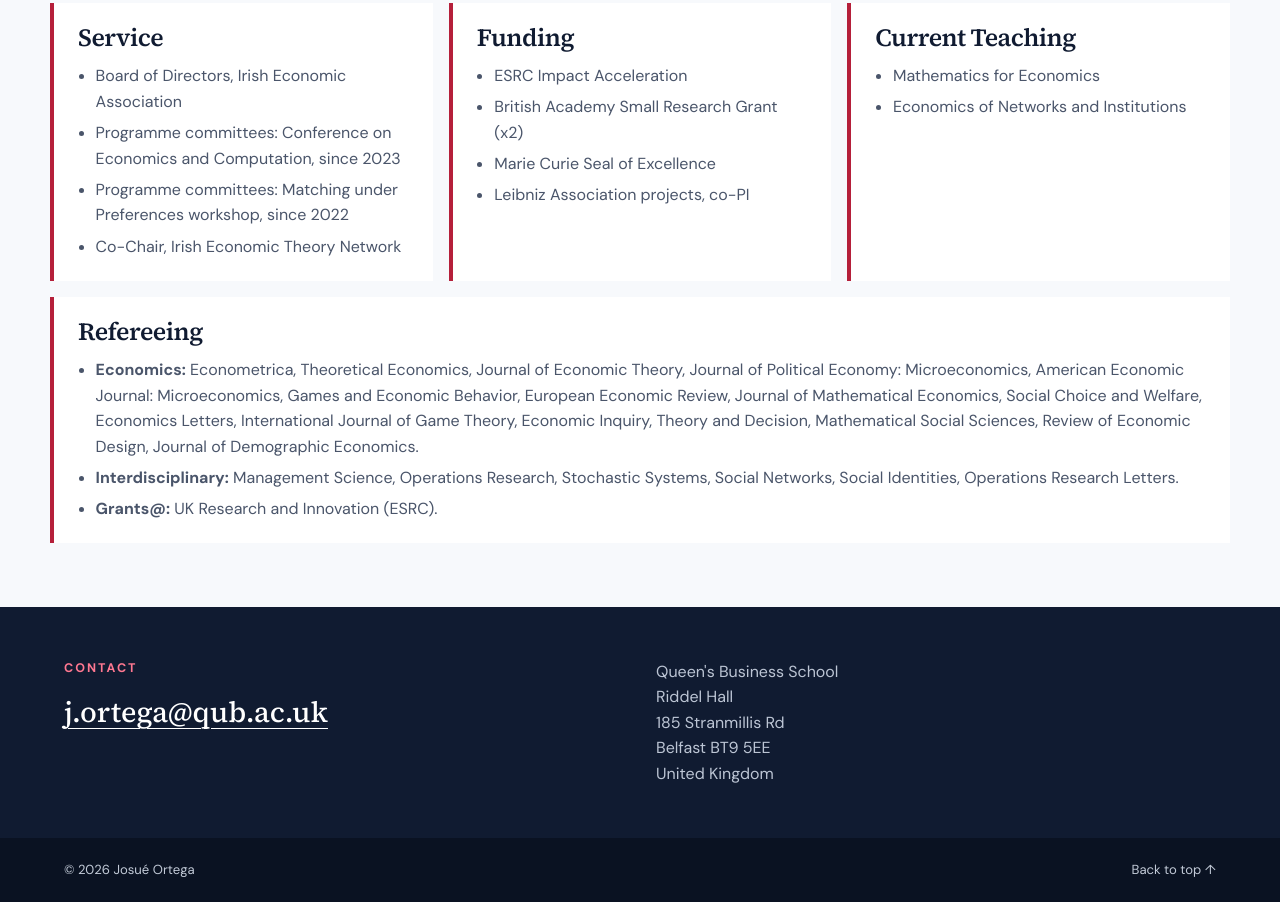
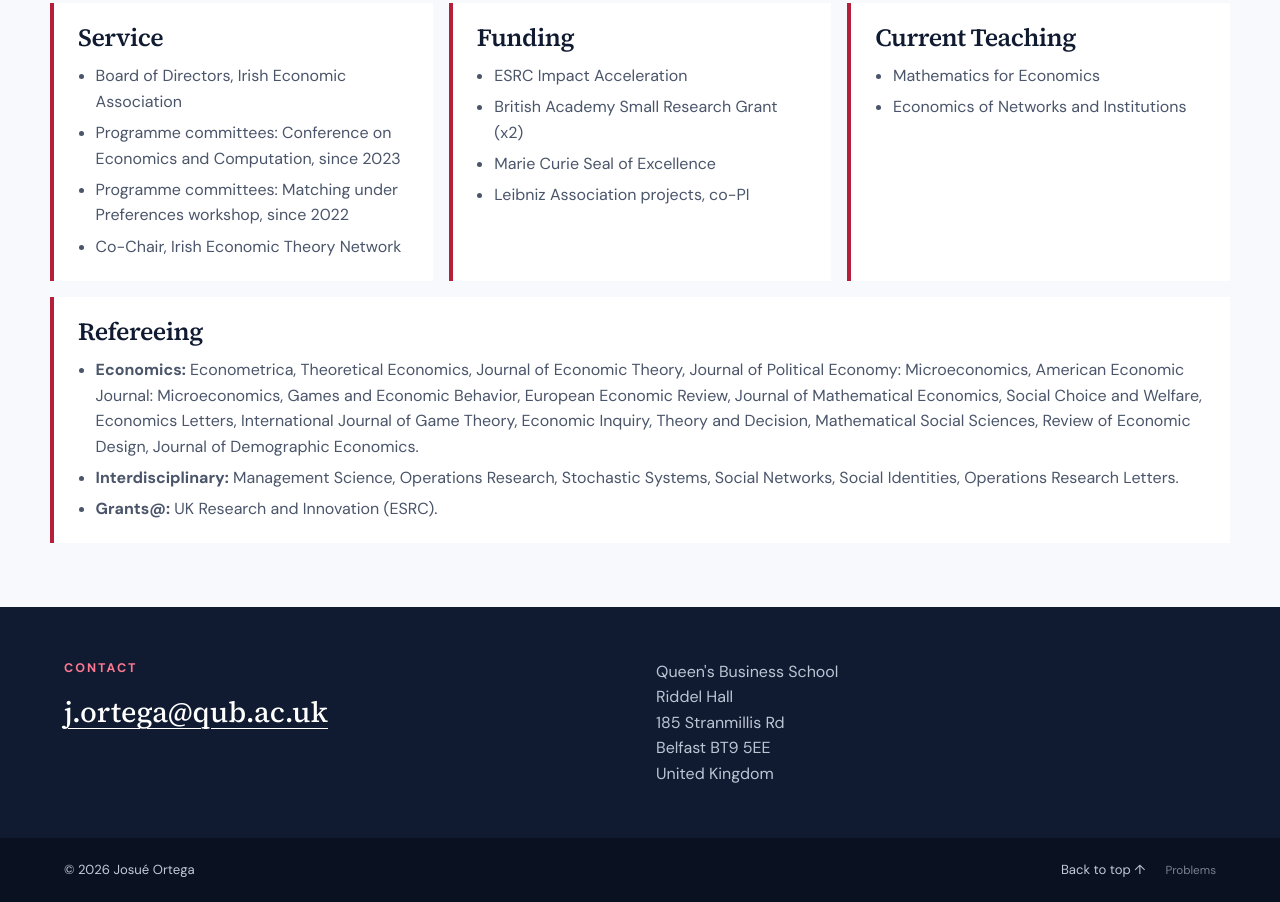
Before and after one commit to josueortega1-maker/josueortega1-maker.github.io, a plain HTML site: page index.html in a window 1280 px wide. Shown: the part 4268-5170 px from the top of the page. Drawn offline with Linux system fonts and the light colour scheme.

Commit message:
Add unobtrusive Problems link at end of homepage footer

```diff
--- a/index.html
+++ b/index.html
@@ -288,7 +288,7 @@
 
   <footer>
     <p>© <span id="year">2026</span> Josué Ortega</p>
-    <a href="#top">Back to top ↑</a>
+    <span><a href="#top">Back to top ↑</a><a href="problems.html" style="font-size:.73rem;opacity:.6;margin-left:1.25rem" aria-label="Mathematics practice problems">Problems</a></span>
   </footer>
 
   <script src="script.js"></script>
```
